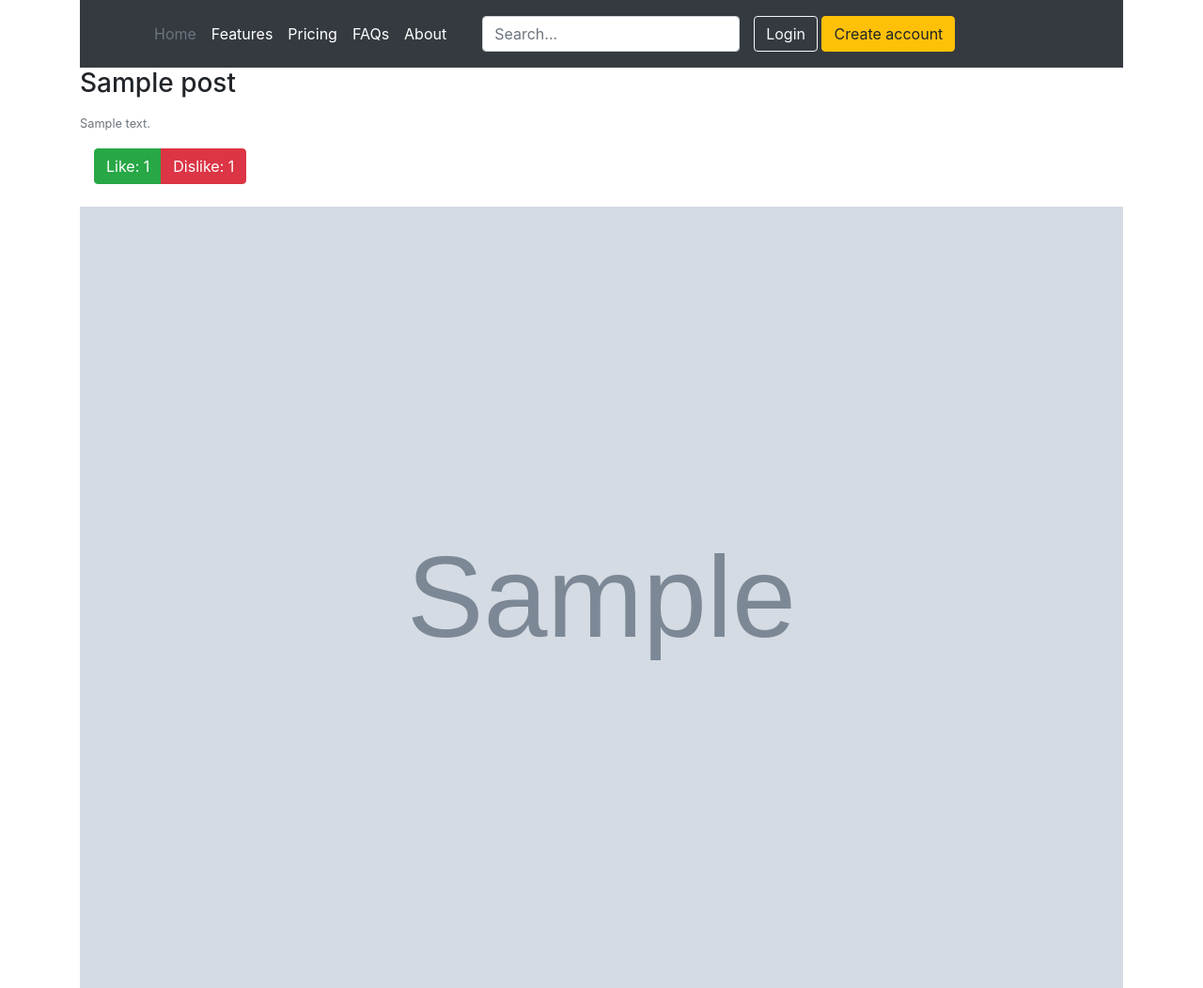
After one commit to ValeriyFromUA/catAPP, a Django app: page /post/1/ in a window 1280 px wide. The commit adds this page. Shown: the whole page at 94% size. Run offline with Django 4.2, Linux system fonts and the light colour scheme; tables that the repository leaves empty hold one stand-in row (values such as "Sample post"); grey boxes marked "Sample" are stand-in pictures; parts of the project's set-up code (start-up, migrations or seed data) failed here and were passed over; some libraries are stand-ins or nearby versions.

Commit message:
added post page

```diff
--- /dev/null
+++ b/my_app/catapp/templates/post.html
@@ -0,0 +1,21 @@
+{% extends 'base.html' %}
+
+{% load static %}
+
+{% block content %}
+<h3 class="card-title">{{ post.title }}</h3>
+<p class="card-text"><small class="text-muted">{{ post.description}}</small></p>
+<div class="container">
+    <div class="btn-group" role="group" aria-label="Basic example">
+        <button type="button" class="btn btn-success">Like: {{ post.likes_count }}</button>
+        <button type="button" class="btn btn-danger">Dislike: {{ post.likes_count }}</button>
+    </div>
+
+</div>
+<br>
+{% for image in images %}
+<img class="d-block w-100" src="/static/images/{{ image.image }}" alt="oops">
+
+{% endfor %}
+
+{% endblock %}
--- a/my_app/catapp/templates/profile.html
+++ b/my_app/catapp/templates/profile.html
@@ -11,7 +11,7 @@
     {% for post in posts %}
     <div class="card">
         <img src="/static/images/{{ post.preview_image }}" alt="no_image">
-        <a href="#" class="card-title">{{ post.title }}</a>
+        <a href="/post/{{ post.id }}" class="card-title">{{ post.title }}</a>
         <p class="card-text"><small class="text-muted">{{ post.description|truncatechars:150 }}</small></p>
 
     </div>
--- a/my_app/catapp/urls.py
+++ b/my_app/catapp/urls.py
@@ -12,7 +12,7 @@ urlpatterns = [
     path('edit_profile/<str:pk>/', views.edit_profile, name="edit_profile"),
     path('confirm/', views.confirm, name="confirm"),
     path('new_post/', views.new_post, name="new_post"),
-    # path('delete-message/<str:pk>/', views.deleteMessage, name="delete-message"),
+    path('post/<str:pk>/', views.post_details, name="post"),
     #
     # path('update-user/', views.updateUser, name="update-user"),
     #
--- a/my_app/catapp/views.py
+++ b/my_app/catapp/views.py
@@ -124,3 +124,11 @@ def new_post(request):
 
         return redirect(reverse('profile', args=[request.user.id]))
     return render(request, 'new_post.html')
+
+
+def post_details(request, pk):
+    post = Posts.objects.get(id=pk)
+    images = Images.objects.filter(post_id=pk).all()
+    context = {'post': post, 'images': images}
+
+    return render(request, 'post.html', context)
```
